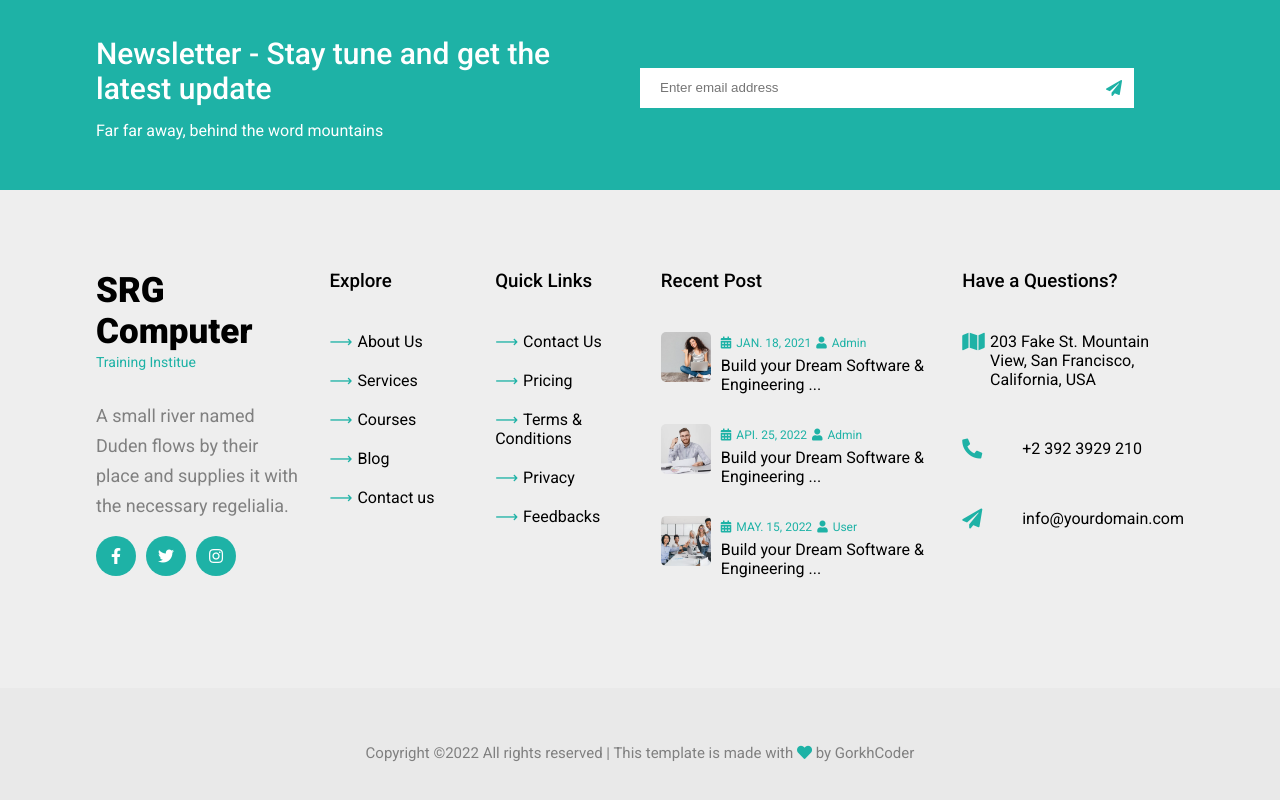
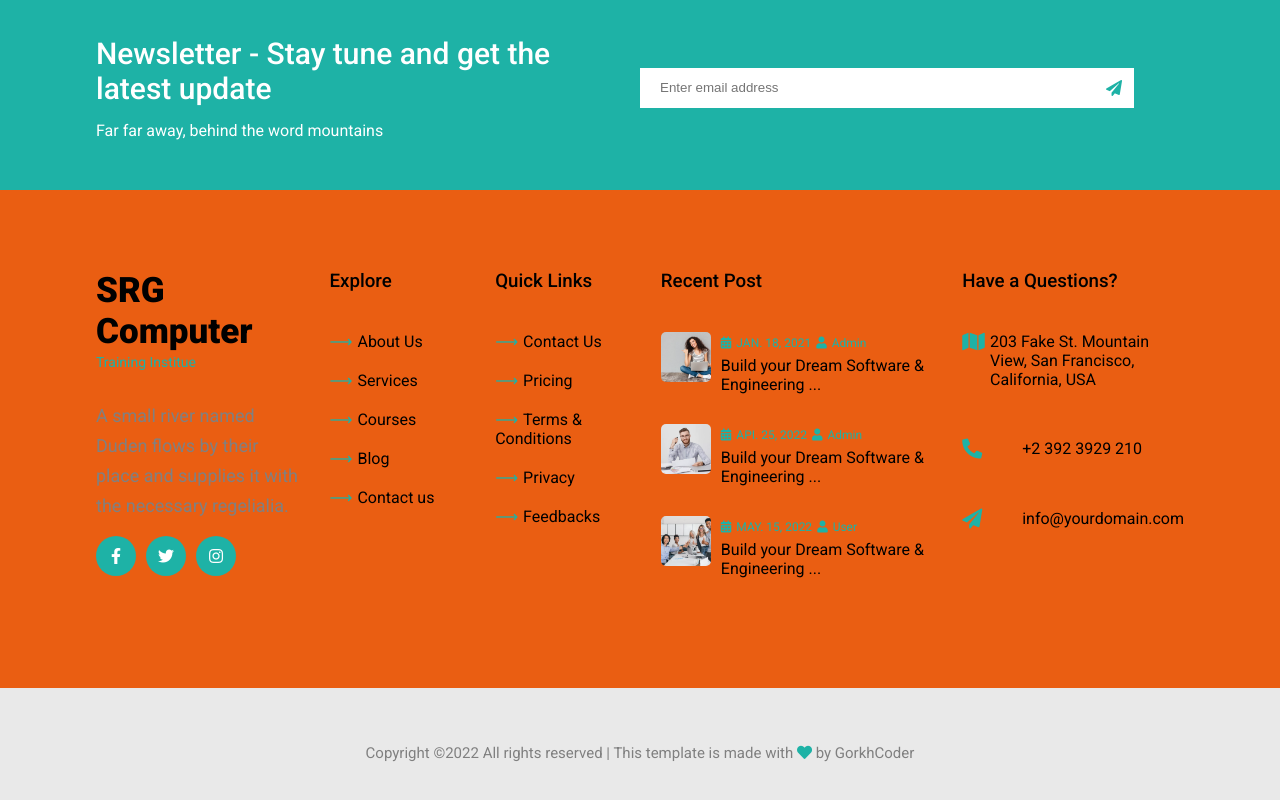
Before and after one commit to SRGInstitute/SRG, a React (Create React App) app: page /contact in a window 1280 px wide. Shown: the part 1718-2518 px from the top of the page. Built offline with nearby package versions, Linux system fonts and the light colour scheme.

Commit message:
color changes

```diff
--- a/src/App.css
+++ b/src/App.css
@@ -6,7 +6,7 @@
 }
 body {
   font-family: "Roboto", sans-serif;
-  background-color: #f8f8f8;
+  background-color: #e15f0e;
 }
 /*------------global-----------*/
 .container {
--- a/src/components/common/footer/footer.css
+++ b/src/components/common/footer/footer.css
@@ -31,7 +31,7 @@
   background-color: #fff;
 }
 footer {
-  background-color: #eeeeee;
+  background-color: #ea5e12;
 }
 footer .container {
   display: grid;
--- a/src/components/common/header/header.css
+++ b/src/components/common/header/header.css
@@ -31,7 +31,7 @@ header ul li a {
   transition: 0.5s;
 }
 header ul li a:hover {
-  color: #1eb2a6;
+  color: #e75828;
 }
 .start {
   background-color: #1eb2a6;
@@ -49,7 +49,7 @@ header ul li a:hover {
   }
   header {
     margin: 0;
-    background-color: #1eb2a6;
+    background-color: #ed761a;
     position: relative;
   }
   header ul.flexSB {
```
